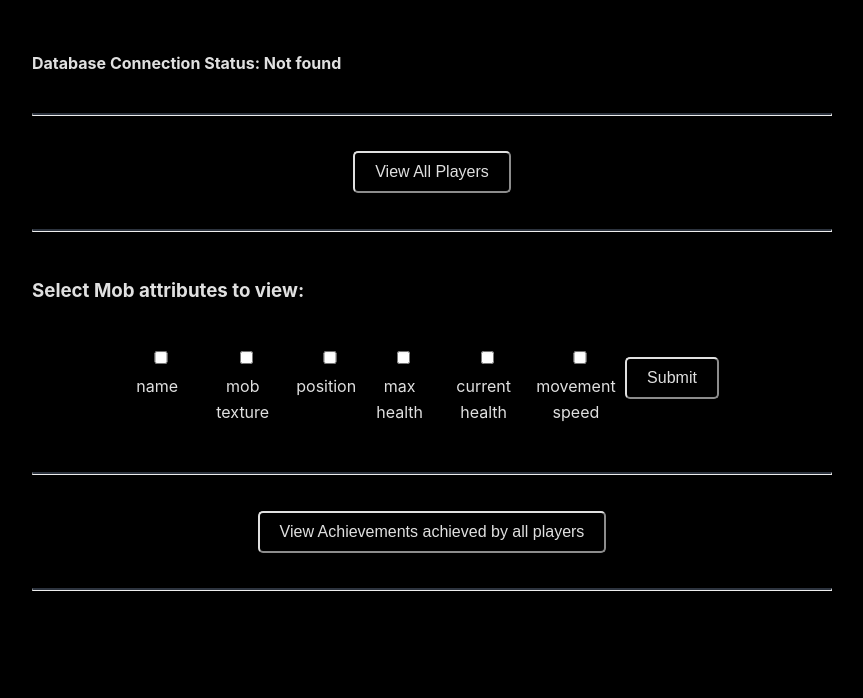
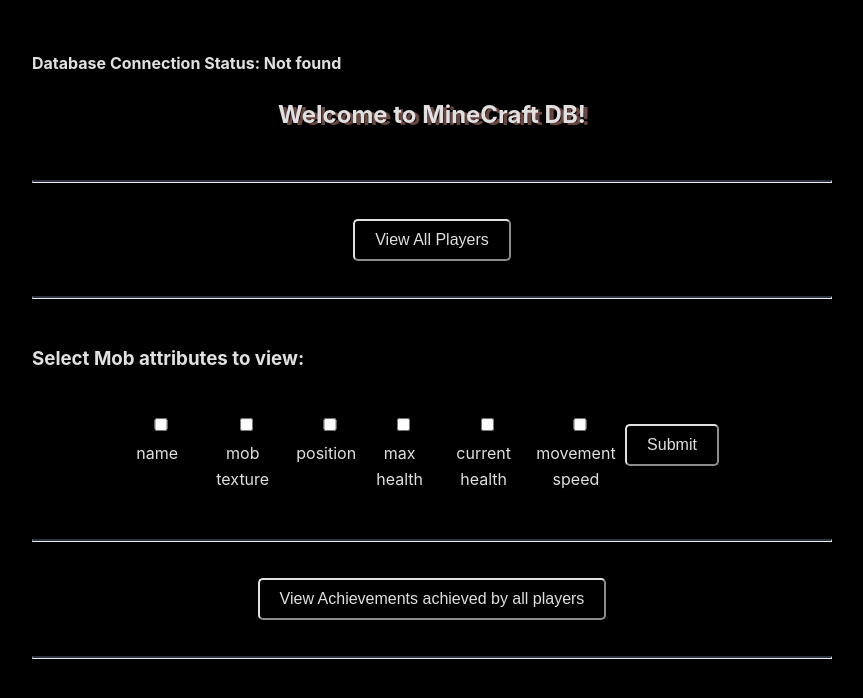
Before and after one commit to llivvv/Minecraft-db, a website: page public/index.html in a window 1280 px wide. Shown: the whole page, without its empty margins (208-1071 px from the left). Drawn offline with Linux system fonts and the light colour scheme; no server answers.

Commit message:
add title + remove projMob console logs

```diff
--- a/appController.js
+++ b/appController.js
@@ -36,7 +36,6 @@
 // for projection on Mob1
 router.get("/projMob", async (req, res) => {
     const params = req.query.atts;
-    console.log(params);
     const tableContent = await appService.projMob(params);
     res.json({ data: tableContent });
 });
--- a/appService.js
+++ b/appService.js
@@ -131,7 +131,6 @@
 // projection on Mob
 async function projMob(params) {
   const sql = "SELECT " + params + " from Mob1";
-  console.log(sql);
 
   return await withOracleDB(async (connection) => {
     const result = await connection.execute(sql);
--- a/public/index.html
+++ b/public/index.html
@@ -22,8 +22,9 @@
     <img id="loadingGif" class="loading-gif" src="loading_100px.gif" alt="Loading...">
 </h1>
 
+<h2>Welcome to <span>MineCraft DB!</span></h2>
+
 <br><hr><br> <!-- ========================================================================= -->
-
 
 <!--for player table-->
 <div class="container">
--- a/public/styles.css
+++ b/public/styles.css
@@ -16,6 +16,12 @@
 
 h1 {
 	font-size: 16px;
+}
+
+h2 {
+	text-align: center;
+	color: #E0E0E0;
+	text-shadow: 4px 2px #68453F;
 }
 
 /* TABLE STYLES */
```
